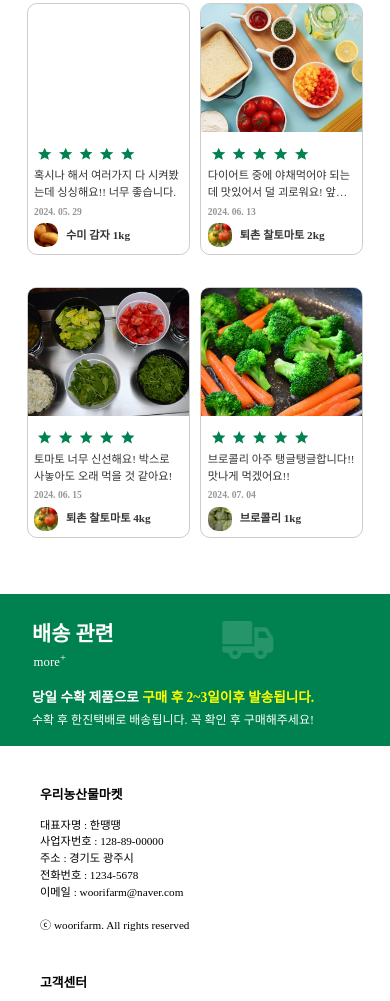
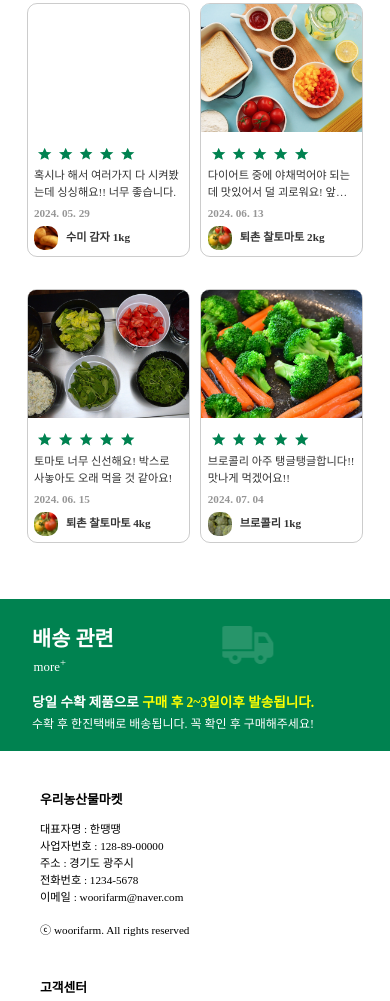
Before and after one commit to gladanddako/portfolio, a plain HTML site: page woori/index.html in a window 390 px wide. Shown: the part 1792-2793 px from the top of the page. Drawn offline with nearby package versions, Linux system fonts and the light colour scheme; a web font is replaced by a local one.

Commit message:
글자 크기 수정
수정

```diff
--- a/woori/css/style.css
+++ b/woori/css/style.css
@@ -404,7 +404,7 @@ span.swiper-pagination-bullet-active {background: #fff;}
     .bp_font strong {font-size: 1.8rem; line-height: 2.8rem;}
     .review_font strong {font-size: 1.4rem;}
     .review_menu_font span {font-size: 1.4rem;}
-    .review_font .date {font-size: 1.2rem; padding: 0.5rem 0;}
+    .review_font .date {font-size: 1.4rem; padding: 0.5rem 0;}
     .star {width: 2.6rem; height: 2.6rem;}
     .intro_font h3 {font-size: 3.4rem;}
     .intro_font p {font-size: 1.6rem;}
```
